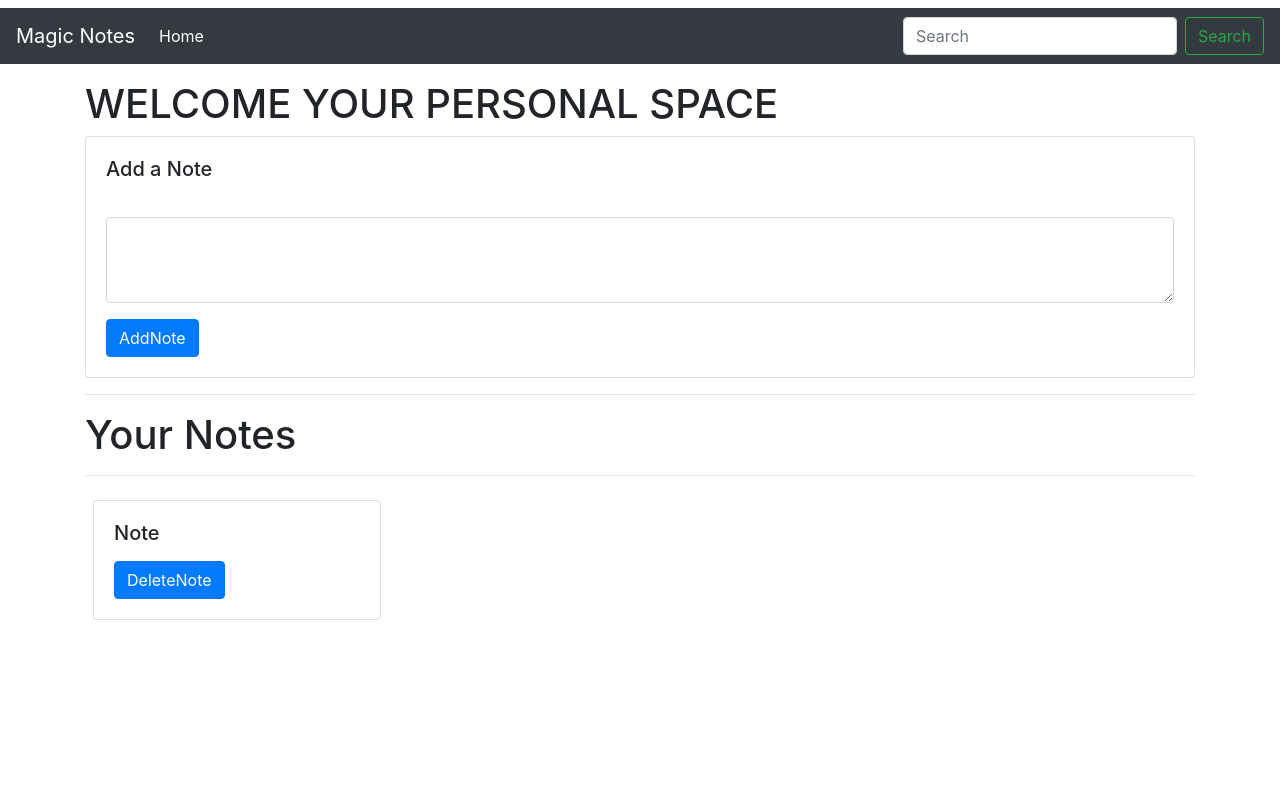
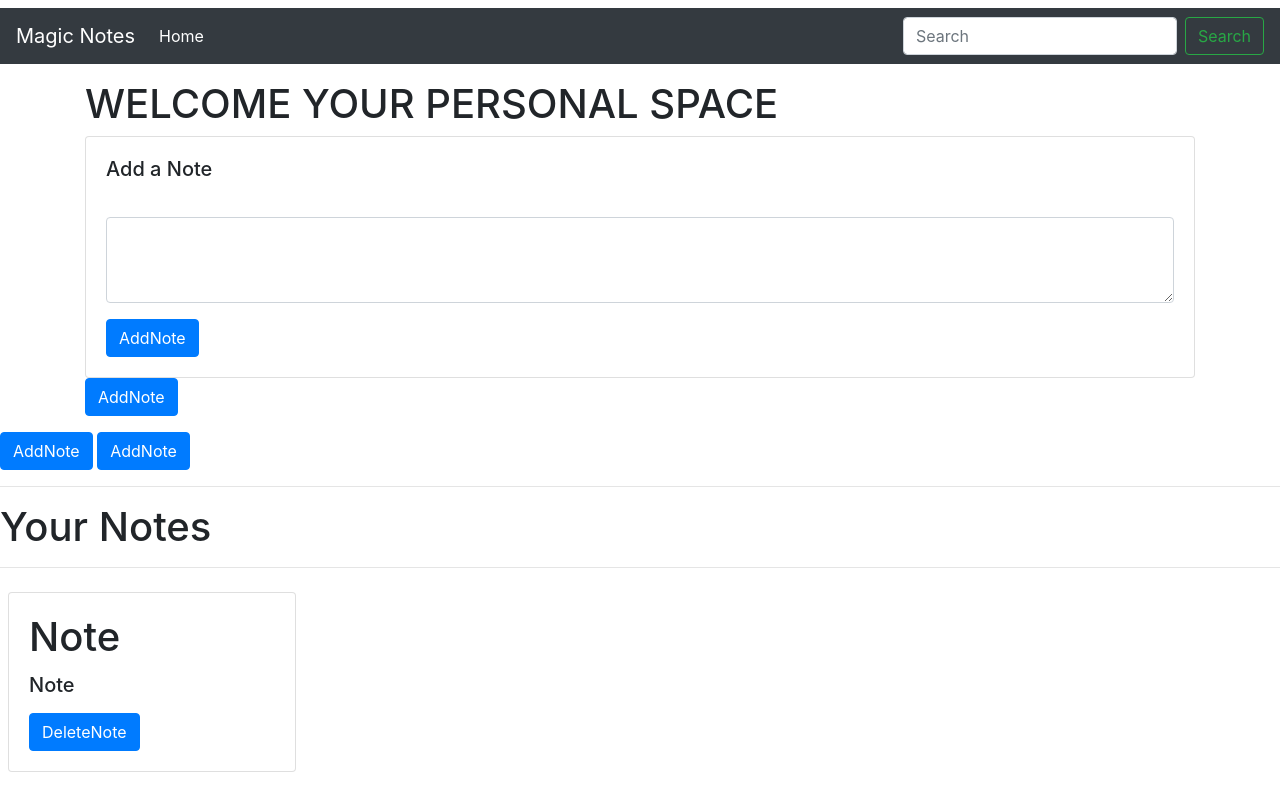
Before and after one commit to ayaznbd/NOTE-MAKING-WEBSITE, a plain HTML site: page index.html in a window 1280 px wide. Drawn offline with nearby package versions, Linux system fonts and the light colour scheme; files whose address does not match are found by name.

Commit message:
Update index.html

```diff
--- a/index.html
+++ b/index.html
@@ -76,6 +76,15 @@
                     </div>
                     <button class="btn btn-primary" id="addBtn">AddNote</button>
                 </div>
+                </div>
+                    <button class="btn btn-primary" id="addBtn">AddNote</button>
+                </div>
+        </div>
+                    <button class="btn btn-primary" id="addBtn">AddNote</button>
+                </div>
+    </div>
+                    <button class="btn btn-primary" id="addBtn">AddNote</button>
+                </div>
             </div>
             <hr>
             <h1>Your Notes</h1>
@@ -84,6 +93,7 @@
                 <div class="notecard my-2 mx-2 card" style="width: 18rem;">
 
                     <div class="card-body">
+                        <h1 class="card-title">Note</h1>
                         <h5 class="card-title">Note</h5>
                         <p class="cardTxt"></p>
                         <a href="#" class="btn btn-primary">DeleteNote</a>
```
